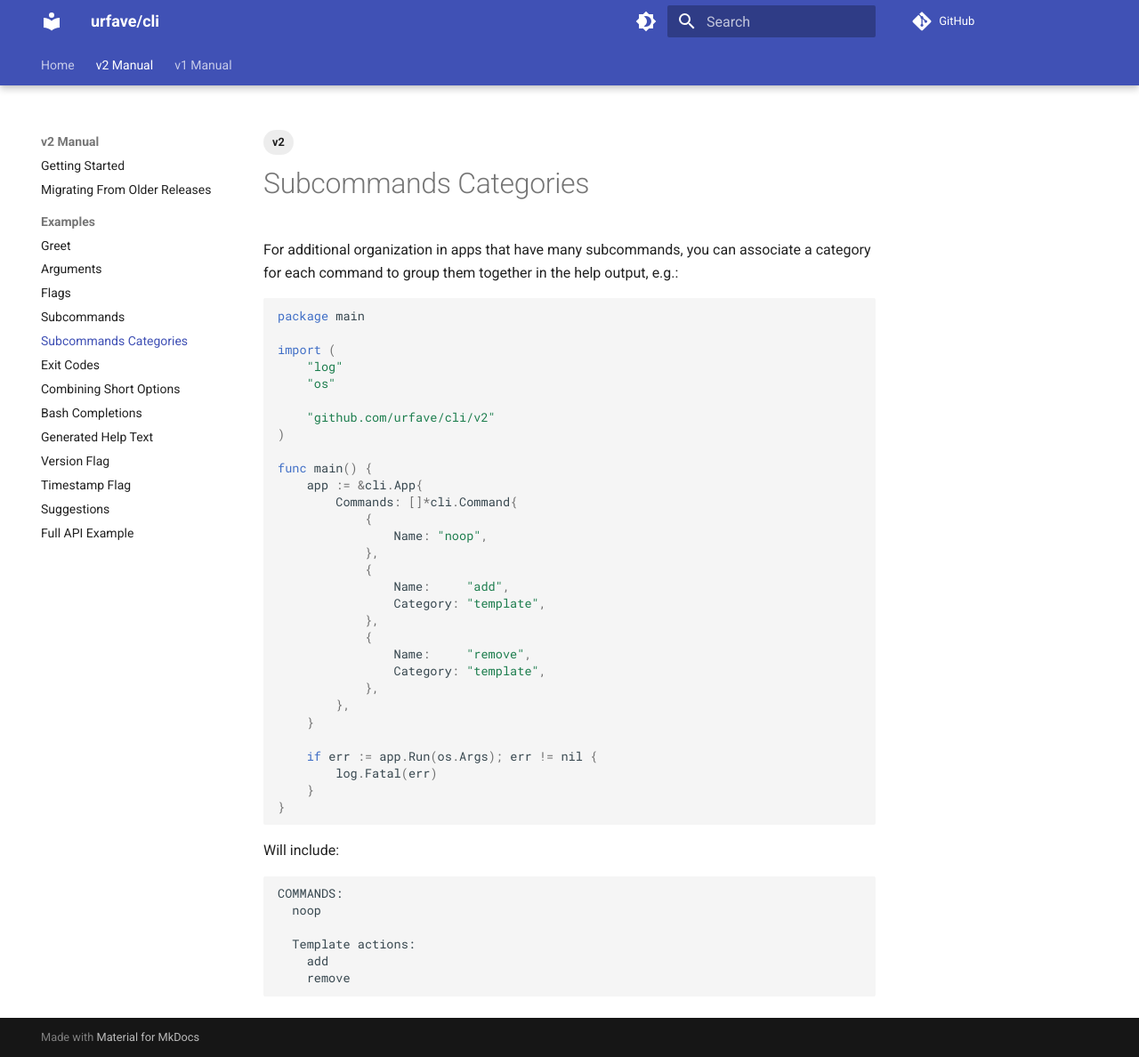
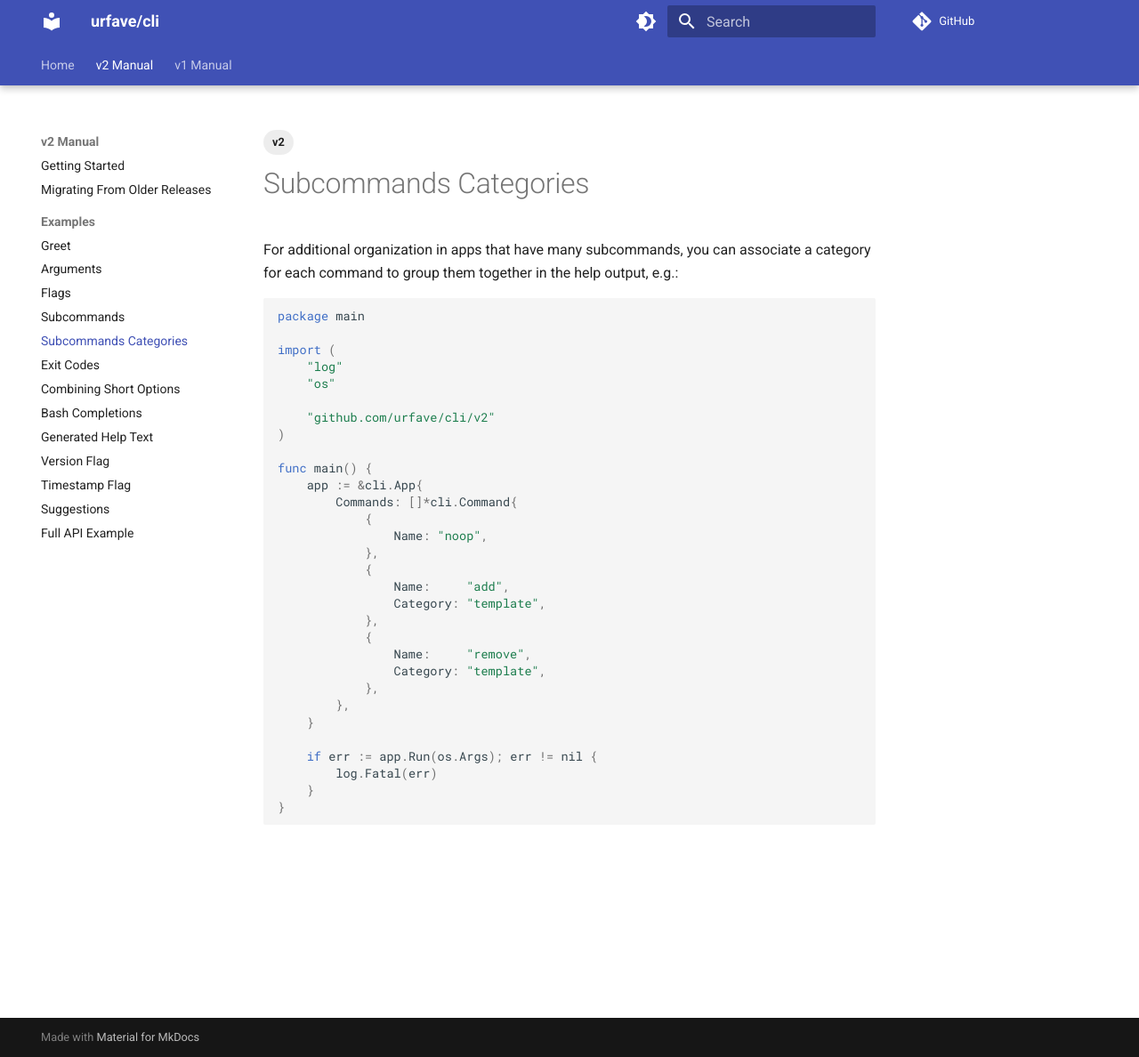
Before and after one commit to urfave/cli, an MkDocs documentation site: the page built from docs/v2/examples/subcommands-categories.md, in a window 1280 px wide and 1188 px high. Shown: the whole window at 89% size. Built offline with MkDocs 1.6.1 and Material for MkDocs 9.7.7, drawn with Linux system fonts in a browser that asks for light colours; comment, search, counter and statistics services are not loaded.

Commit message:
Fix v2 docs

````diff
--- a/docs/v2/examples/subcommands-categories.md
+++ b/docs/v2/examples/subcommands-categories.md
@@ -41,14 +44,3 @@ func main() {
 	}
 }
 ```
-
-Will include:
-
-```
-COMMANDS:
-  noop
-
-  Template actions:
-    add
-    remove
-```
````
Also changed, not shown: other parts of docs/v2/examples/subcommands-categories.md (+3 -0 lines).
